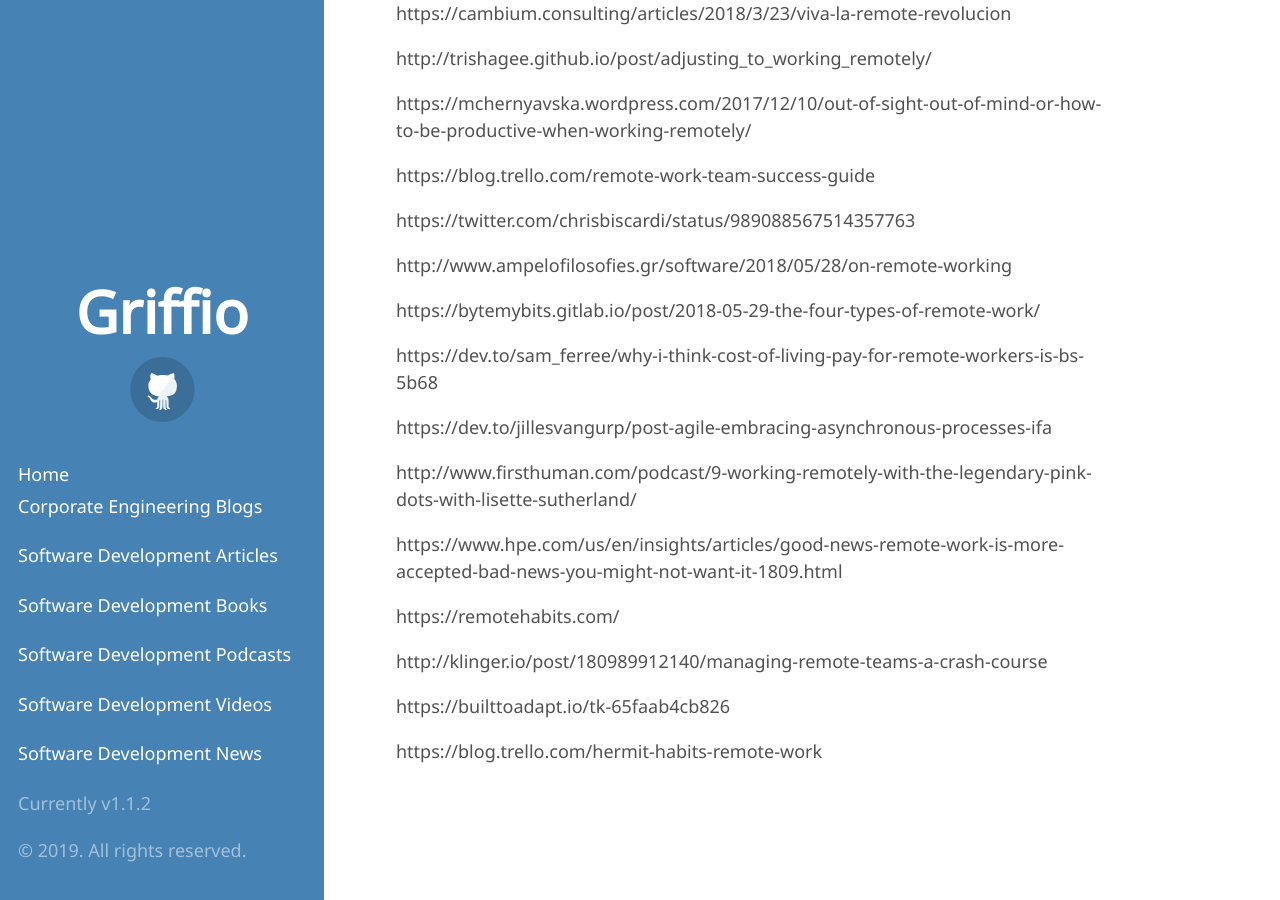
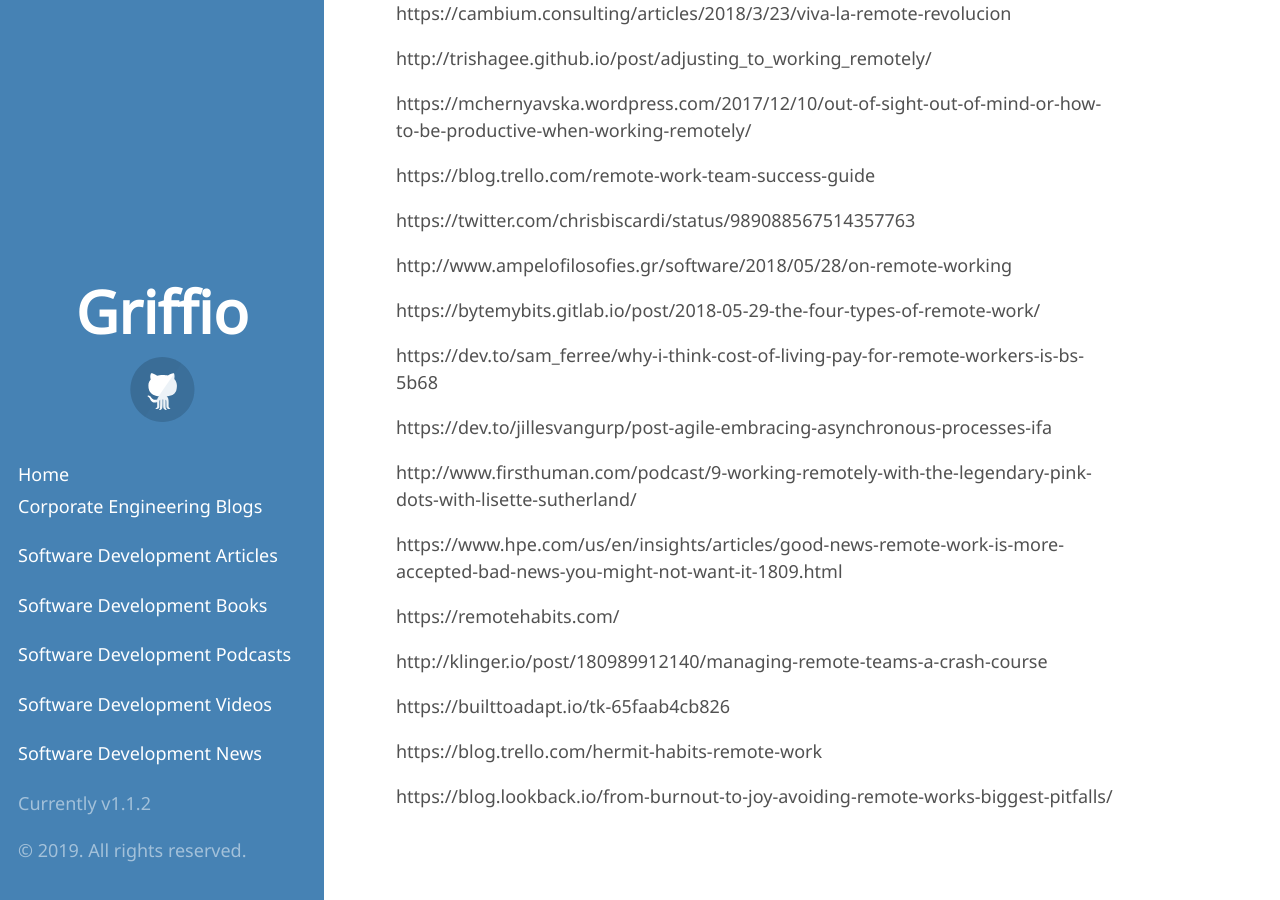
Before and after one commit to griffio/griffio.github.io, a Jekyll site: the page built from distributed_and_remote.md, in a window 1280 px wide and 900 px high, scrolled down 7578 px. Built offline with Jekyll 4.4.1, drawn with Linux system fonts in a browser that asks for light colours; some web fonts are replaced; our own code applies the rules of GitHub Pages for plain Markdown files; some of the changed lines change nothing that is shown.

Commit message:
Update distributed_and_remote.md

```diff
--- a/distributed_and_remote.md
+++ b/distributed_and_remote.md
@@ -309,3 +309,5 @@
 https://builttoadapt.io/tk-65faab4cb826
 
 https://blog.trello.com/hermit-habits-remote-work
+
+https://blog.lookback.io/from-burnout-to-joy-avoiding-remote-works-biggest-pitfalls/
```
